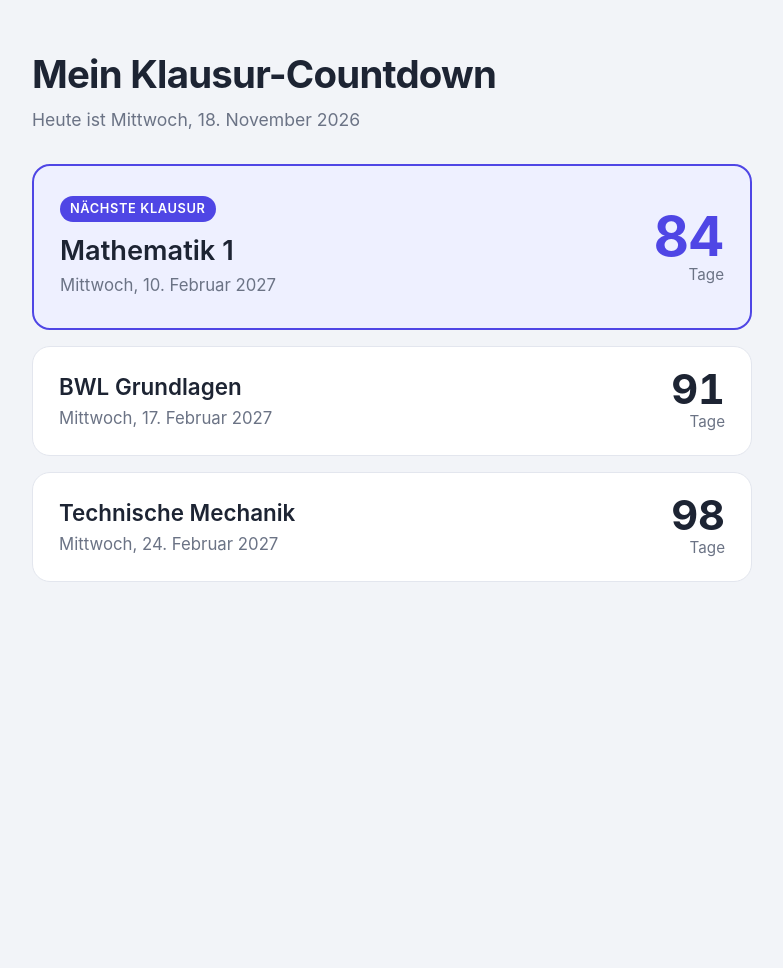
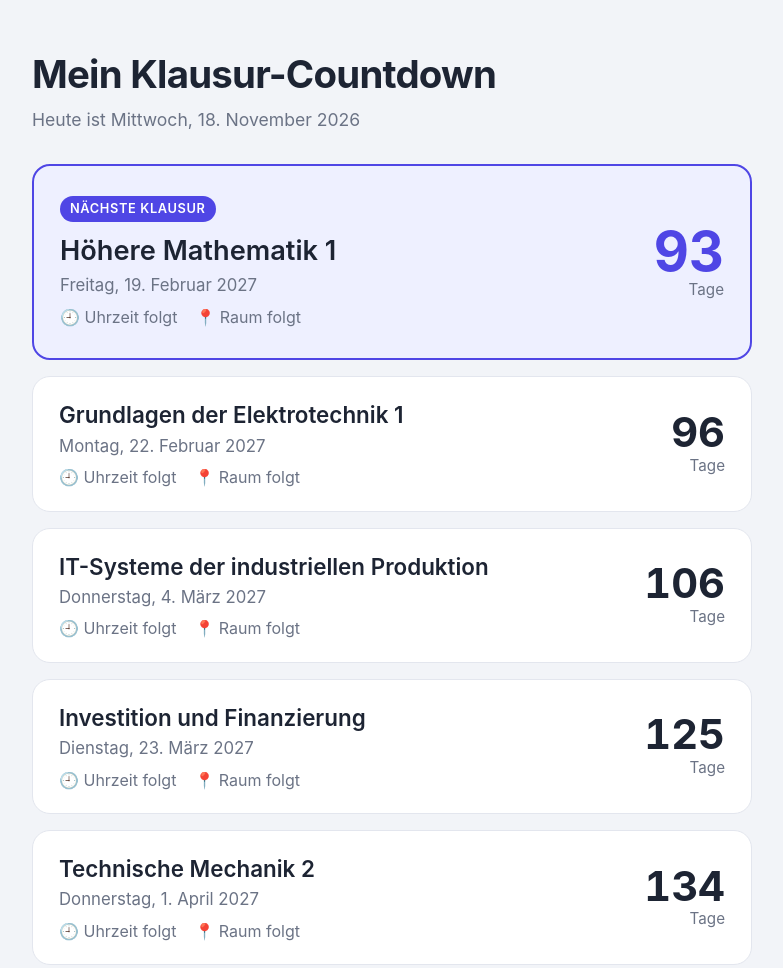
Before and after one commit to Alexandros0000000/Klausur-Countdown, a plain HTML site: page index.html in a window 1280 px wide. Shown: the whole page, without its empty margins (248-1031 px from the left). Before the commit the page ends 800 px from the top, so only its background shows below. Drawn offline with Linux system fonts and the light colour scheme.

Commit message:
Echte Klausuren eintragen, Uhrzeit und Raum anzeigen
Co-Authored-By: Claude Opus 5.5 <noreply@anthropic.com>
Claude-Session: https://claude.ai/code/session_01WqipL13ZH5Ppxwbxhr4Ur7

```diff
--- a/index.html
+++ b/index.html
@@ -95,6 +95,15 @@
       margin: 0;
     }
 
+    .details {
+      display: flex;
+      flex-wrap: wrap;
+      gap: 6px 18px;
+      margin-top: 8px;
+      color: var(--text-leise);
+      font-size: 1rem;
+    }
+
     .countdown {
       text-align: right;
       flex-shrink: 0;
@@ -167,12 +176,20 @@
 
   <script>
     // ===== 1. Deine Klausuren =====
-    // Neue Klausur hinzufügen: einfach eine Zeile kopieren und anpassen.
-    // Datum im Format "JJJJ-MM-TT" (Jahr-Monat-Tag).
+    // Neue Klausur hinzufügen: einfach einen Block kopieren und anpassen.
+    // Datum im Format "JJJJ-MM-TT" (Jahr-Monat-Tag), Uhrzeit als "HH:MM".
+    // Uhrzeit oder Raum noch unbekannt? Einfach "" lassen – dann steht dort "folgt".
     const klausuren = [
-      { name: "Mathematik 1",        datum: "2027-02-10" },
-      { name: "BWL Grundlagen",      datum: "2027-02-17" },
-      { name: "Technische Mechanik", datum: "2027-02-24" },
+      { name: "Höhere Mathematik 1",
+        datum: "2027-02-19", uhrzeit: "", raum: "" },
+      { name: "Grundlagen der Elektrotechnik 1",
+        datum: "2027-02-22", uhrzeit: "", raum: "" },
+      { name: "IT-Systeme der industriellen Produktion",
+        datum: "2027-03-04", uhrzeit: "", raum: "" },
+      { name: "Investition und Finanzierung",
+        datum: "2027-03-23", uhrzeit: "", raum: "" },
+      { name: "Technische Mechanik 2",
+        datum: "2027-04-01", uhrzeit: "", raum: "" },
     ];
 
     // ===== 2. Hilfsfunktionen =====
@@ -211,7 +228,11 @@
       const liste = klausuren
         .map(k => {
           const datum = zuDatum(k.datum);
-          return { name: k.name, datum: datum, tage: tageBis(datum) };
+          return {
+            name: k.name, datum: datum, tage: tageBis(datum),
+            uhrzeit: k.uhrzeit ? k.uhrzeit + " Uhr" : "Uhrzeit folgt",
+            raum: k.raum || "Raum folgt",
+          };
         })
         .sort((a, b) => a.datum - b.datum);
 
@@ -238,6 +259,10 @@
             ${k === naechste ? '<span class="badge">Nächste Klausur</span>' : ""}
             <p class="name"></p>
             <p class="datum">${formatieren(k.datum)}</p>
+            <div class="details">
+              <span class="info">🕘 <span class="uhrzeit"></span></span>
+              <span class="info">📍 <span class="raum"></span></span>
+            </div>
           </div>
           <div class="countdown">
             <span class="tage">${zahl}</span>
@@ -245,6 +270,8 @@
           </div>
         `;
         li.querySelector(".name").textContent = k.name;
+        li.querySelector(".uhrzeit").textContent = k.uhrzeit;
+        li.querySelector(".raum").textContent = k.raum;
         ul.appendChild(li);
       });
     }
```
